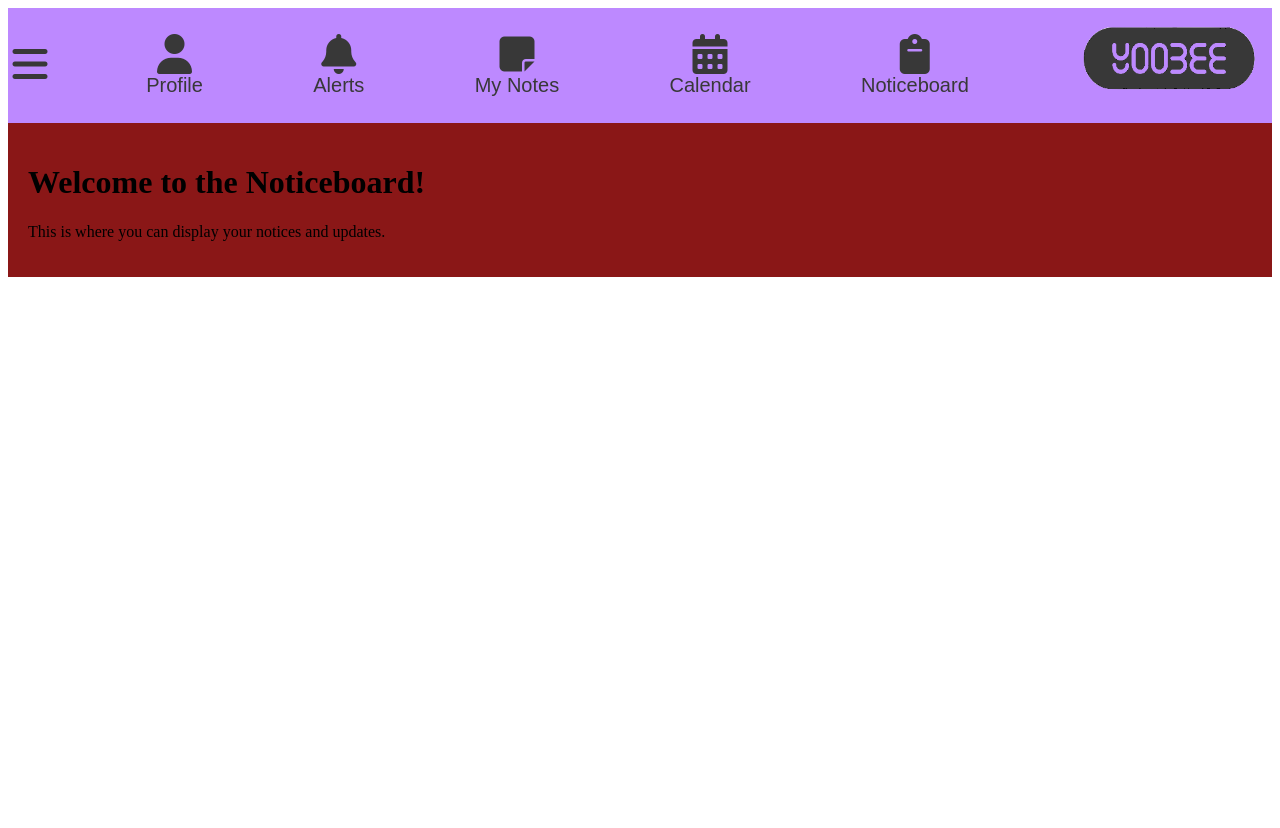
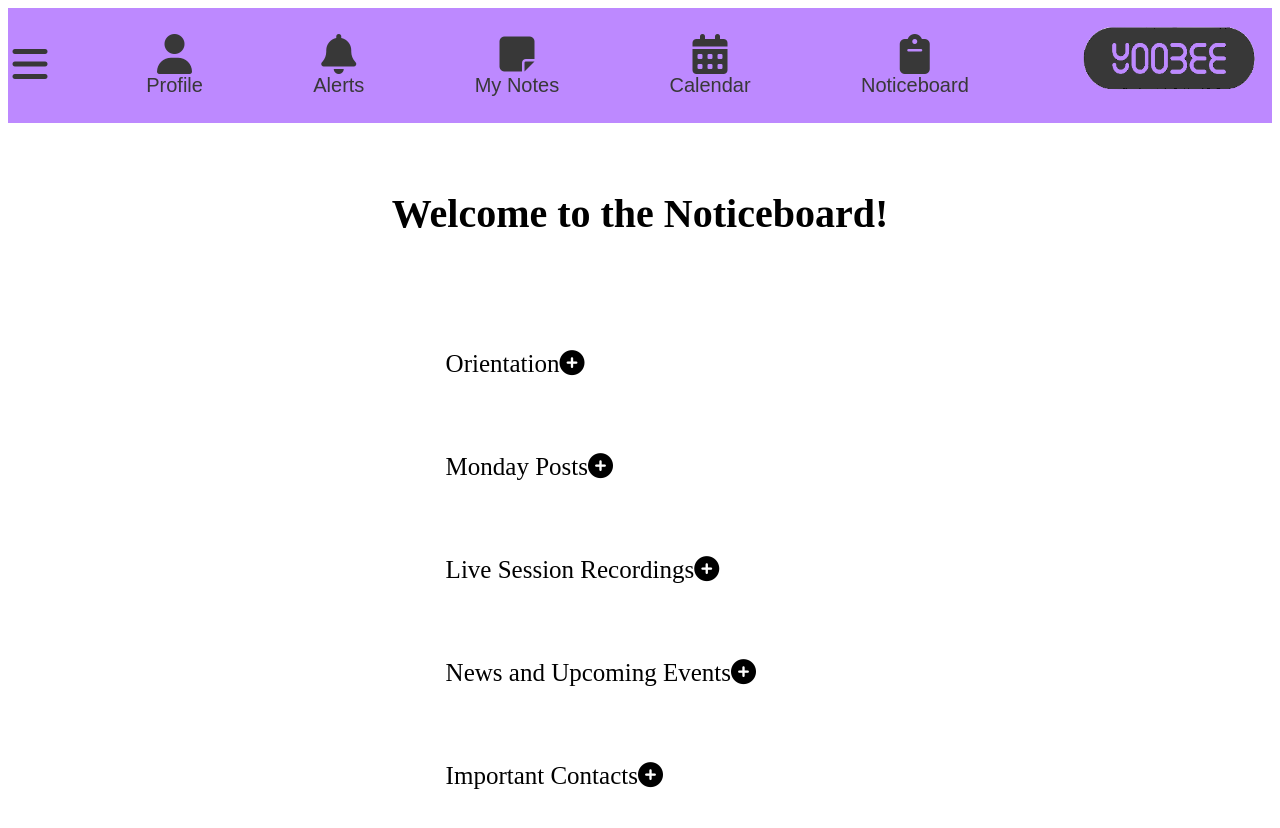
Before and after one commit to JustyneS/YoobeePlatform, a Vue app: page / in a window 1280 px wide. Both pictures are taken after a click on the icon 914 px from the left and 54 px from the top of the page. Shown: the top 828 px of the page. Before the commit the page ends 800 px from the top, so only its background shows below. Built offline with nearby package versions, Linux system fonts and the light colour scheme.

Commit message:
Basic Noticeboard layout has been setup

```diff
--- a/src/components/Noticeboard.vue
+++ b/src/components/Noticeboard.vue
@@ -1,10 +1,20 @@
 <template>
     <div class="noticeboard">
-      <!-- Your Noticeboard content goes here -->
+      <!-- Your content goes here -->
       <h1>Welcome to the Noticeboard!</h1>
-      <p>This is where you can display your notices and updates.</p>
+
+      <div  class="noticeboardMenu">
+        <ul>
+            <li><p class="menuItems">Orientation<i class="fa-solid fa-circle-plus"></i></p></li>
+            <li><p class="menuItems">Monday Posts<i class="fa-solid fa-circle-plus"></i></p></li>
+            <li><p class="menuItems">Live Session Recordings<i class="fa-solid fa-circle-plus"></i></p></li>
+            <li><p class="menuItems">News and Upcoming Events<i class="fa-solid fa-circle-plus"></i></p></li>
+            <li><p class="menuItems">Important Contacts<i class="fa-solid fa-circle-plus"></i></p></li>
+        </ul>
+        </div>
     </div>
   </template>
+
 
   <script>
   export default {
@@ -12,10 +22,39 @@
   };
   </script>
 
+
   <style scoped>
-  /* Your styling for the Noticeboard component goes here */
+  /* Your styling for the component goes here */
   .noticeboard {
+    padding: 40px;
+  }
+
+  h1 {
+    font-size: 40px;
+    text-align: center;
+  }
+
+.noticeboardMenu {
+    display: flex;
+    justify-content: center;
+    align-items: center;
     padding: 20px;
-    background-color: #8a1717; /* Adjust as needed */
+    min-width: 600px;
+    padding-right: 20%;
+    padding-left: 10%;
+}
+
+  .menuItems {
+    font-size: 25px;
+    padding:25px;
+    text-align: left;
+  }
+
+  .fa-solid fa-circle-plus {
+    padding-left: 20px;
+  }
+
+  ul {
+    list-style-type: none;
   }
   </style>
```
